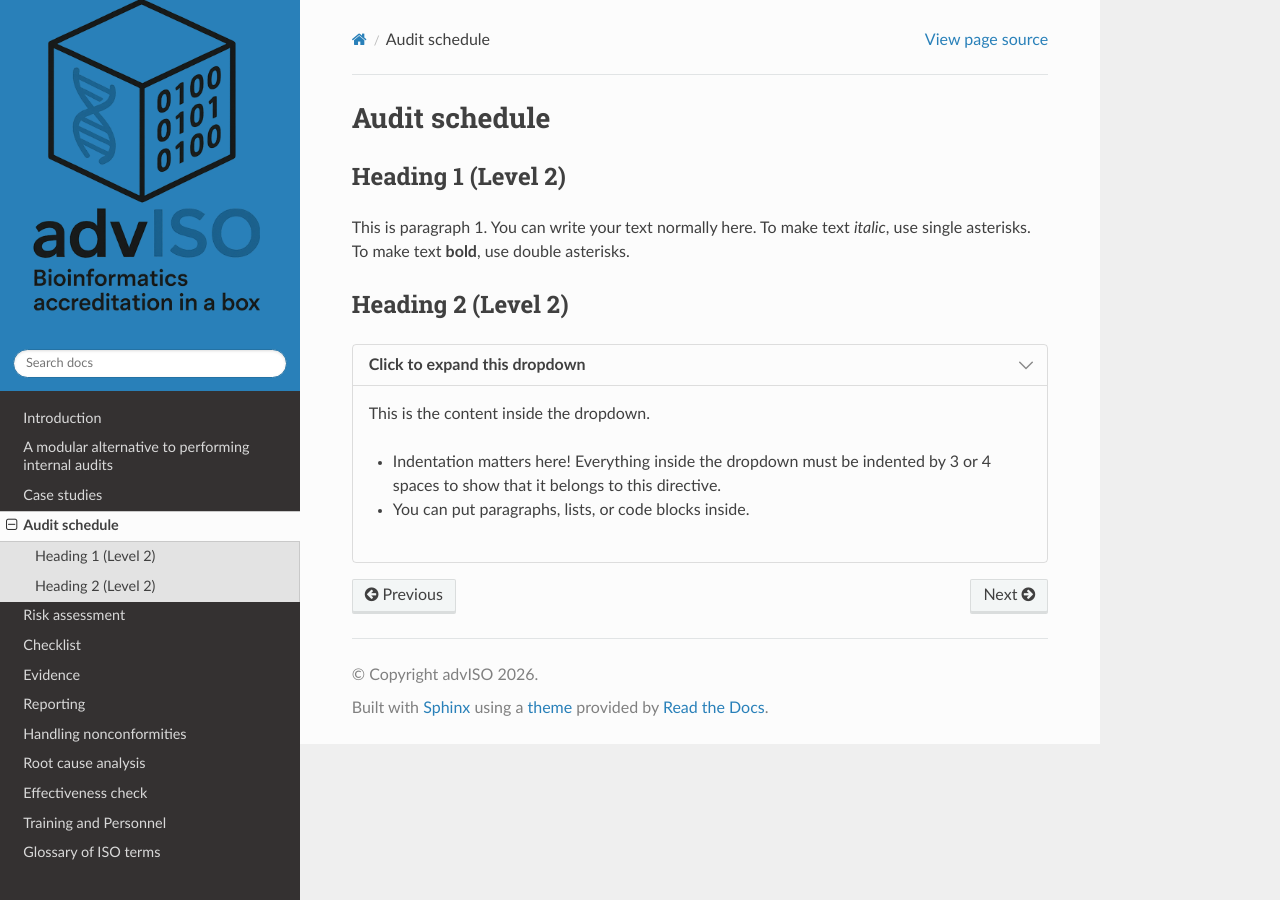
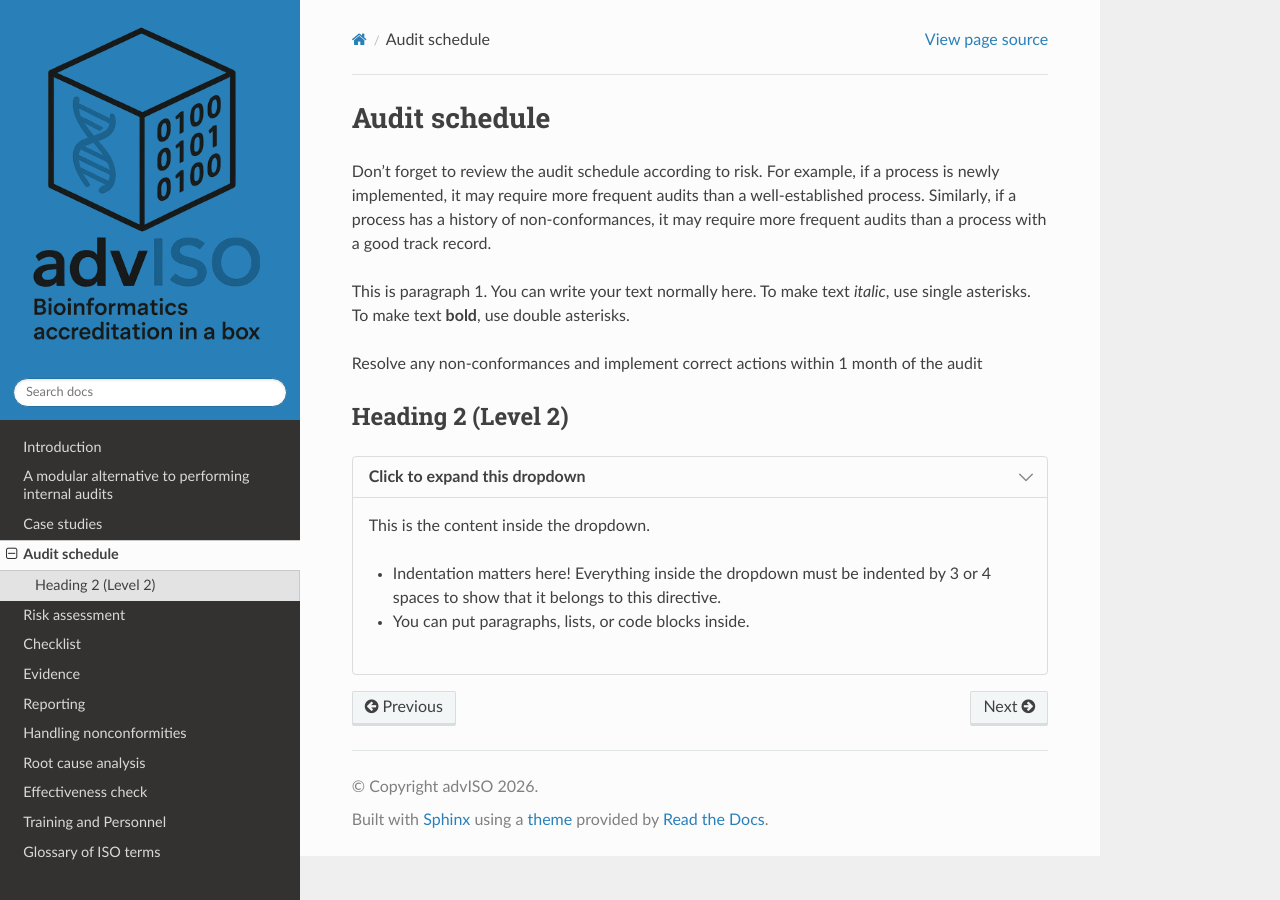
Before and after one commit to advISO-project/advISO_audit_guide, a Sphinx documentation site: the page built from docs/source/audit_guide/schedule/schedule.rst, in a window 1280 px wide. Built offline with Sphinx 7.4.7 and the Read the Docs theme 3.1.0, drawn with Linux system fonts in a browser that asks for light colours; pages that are not in the unit, such as notebooks, are missing from menus.

Commit message:
Text update

```diff
--- a/docs/source/audit_guide/introduction.rst
+++ b/docs/source/audit_guide/introduction.rst
@@ -15,11 +15,13 @@ Audits can be structured in different ways depending on what you want to check.
     Vertical audits are particularly useful for demonstrating end-to-end traceability, identifying bottlenecks, and uncovering hidden risks in the process, which auditors and accreditation bodies will want to see evidenced.
 
 .. dropdown:: ↔️ Horizontal audit
-    A horizontal audit does the opposite. It takes a single step of a process and checks how consistently it is applied across multiple services, if a laboratory has more than one service. It trades depth for breadth: you learn how consistent a specific practice is, but not necessarily whether the process as a whole works end to end.
+
+    A horizontal audit does the opposite to a vertical audit. It takes a single step of a process and checks how consistently it is applied across multiple services, if a laboratory has more than one service. It trades depth for breadth: you learn how consistent a specific practice is, but not necessarily whether the process as a whole works end to end.
 
     In bioinformatics, a horizontal audit should check that a specific control, such as version control, software version pinning / containerisation, or reference database version pinning, is applied consistently across all bioinformatics pipelines / workflows, not just for one.
 
 .. dropdown:: 👥 Cross-audit
+
     A cross-audit is performed by someone independent of the team or process being audited, rather than someone reviewing their own work. This independence is what gives the findings credibility.
 
     Note: a key limitation to bioinformatics cross-audits is finding other bioinformatics teams with relevant domain-specific knowledge and experience to perform the cross-audit, as they will need to be independent of the team being audited. This is particularly challenging for small laboratories with only one bioinformatics team, where it may be necessary to seek external auditors from other laboratories or organisations.
--- a/docs/source/audit_guide/modular_alternative.rst
+++ b/docs/source/audit_guide/modular_alternative.rst
@@ -14,7 +14,7 @@ To address these challenges, we propose a modular approach to internal audits, w
 How the modules fit together
 -----------------------------
 
-Rather than following one fixed audit template, this guide treats each stage of the audit process, risk assessment, scheduling, evidence-gathering, and so on, as a self-container module. Each module covers one part of the audit process, and can be combined with others depending on what is being audited.
+Rather than following one fixed audit template, this guide treats each stage of the audit process, risk assessment, scheduling, evidence-gathering, and so on, as a self-contained module. Each module covers one part of the audit process, and can be combined with others depending on what is being audited.
 
 .. dropdown:: Click to expand this dropdown
    :open:
--- a/docs/source/audit_guide/schedule/schedule.rst
+++ b/docs/source/audit_guide/schedule/schedule.rst
@@ -2,11 +2,15 @@
 Audit schedule
 =============================
 
-Heading 1 (Level 2)
--------------------
+
+
+Don't forget to review the audit schedule according to risk. For example, if a process is newly implemented, it may require more frequent audits than a well-established process. Similarly, if a process has a history of non-conformances, it may require more frequent audits than a process with a good track record.
+
 
 This is paragraph 1. You can write your text normally here. To make text
 *italic*, use single asterisks. To make text **bold**, use double asterisks.
+
+Resolve any non-conformances and implement correct actions within 1 month of the audit
 
 Heading 2 (Level 2)
 -------------------
```
